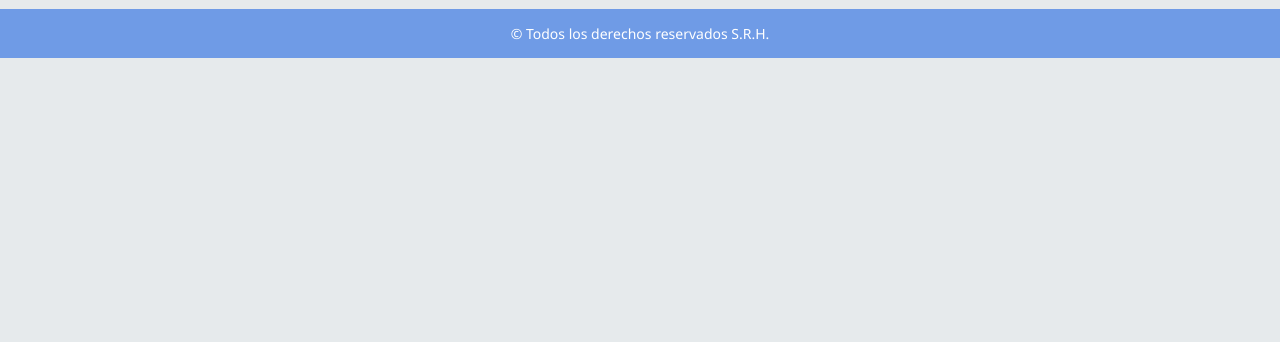
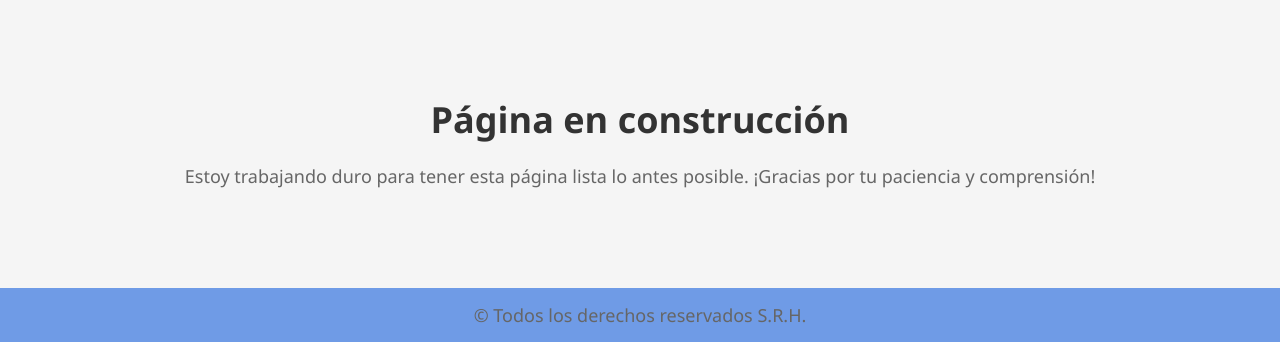
Before and after one commit to sebastianrosenblunn/sebastianrosenblunn.github.io, a plain HTML site: page programming.html in a window 1280 px wide. Shown: the part 742-1084 px from the top of the page. Before the commit the page ends 800 px from the top, so only its background shows below. Drawn offline with Linux system fonts and the light colour scheme.

Commit message:
some new things

```diff
--- a/programming.html
+++ b/programming.html
@@ -49,6 +49,33 @@
     <h2>Programación</h2>
   </section>
 
+  <!-- PAGINA EN CONSTRUCCION -->
+
+  <style>
+    section {
+      background-color: #f5f5f5;
+      padding: 100px;
+      text-align: center;
+    }
+
+    h1 {
+      font-size: 36px;
+      color: #333;
+      margin-bottom: 20px;
+    }
+
+    p {
+      font-size: 18px;
+      color: #666;
+    }
+  </style>
+
+  <section>
+    <h1>Página en construcción</h1>
+    <p>Estoy trabajando duro para tener esta página lista lo antes posible. ¡Gracias por tu paciencia y comprensión!</p>
+  </section>
+
+
   <footer class="footer">
     <p>&copy; Todos los derechos reservados S.R.H.</p>
   </footer>
--- a/style.css
+++ b/style.css
@@ -157,10 +157,9 @@ nav li:first-child {
   text-align: center;
   padding: 15px 0;
   font-size: 14px;
-  position: fixed;
-  bottom: 0;
   width: 100%;
 }
+
 
 /* CONTAINER SOBRE MI */
 
```
